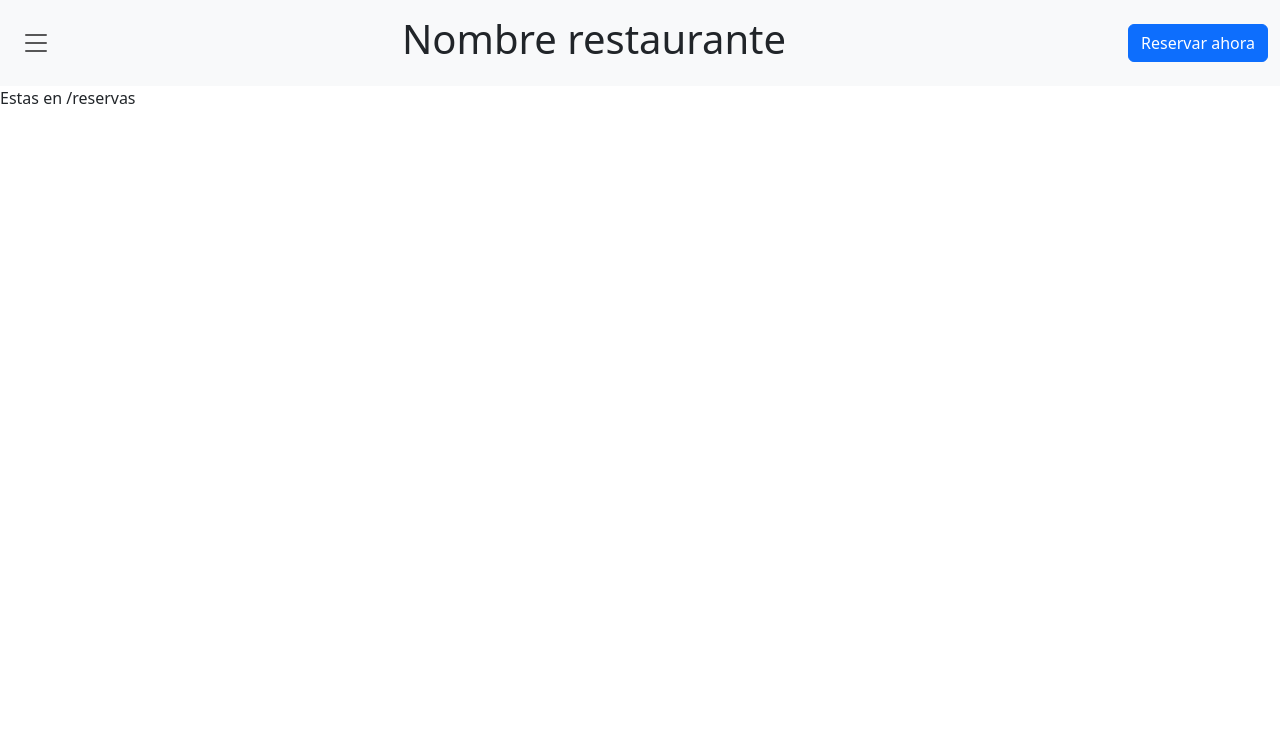
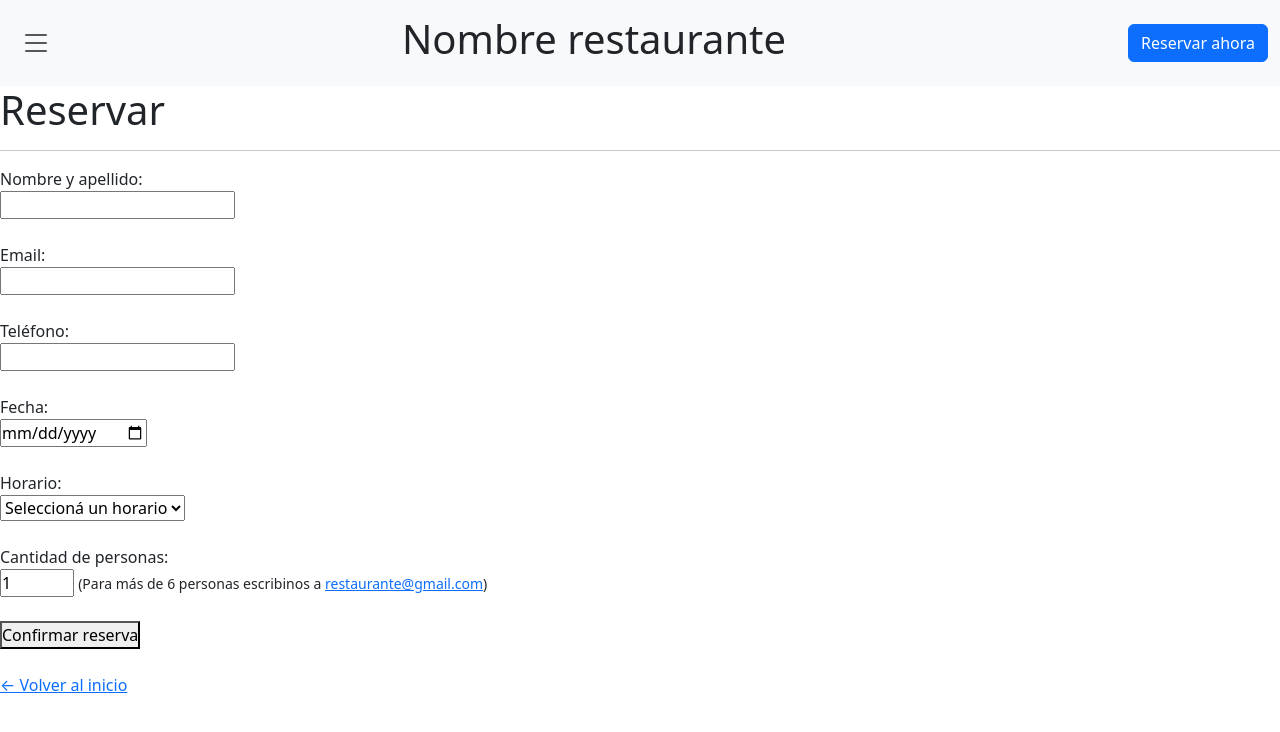
Before and after one commit to Sponton-Lucas/Proyecto-Final-IDS, a Flask app: page /reservas in a window 1280 px wide. Shown: the top 732 px of the page. Run offline with Flask 3, Linux system fonts and the light colour scheme.

Commit message:
Se agrega el template de la pagina reservas (sin estilo)

```diff
--- a/front-end/templates/reservas.html
+++ b/front-end/templates/reservas.html
@@ -4,6 +4,66 @@
 
 {% block content %}
 
-<p>Estas en /reservas</p>
+<!DOCTYPE html>
+<html lang="es">
+<head>
+  <meta charset="UTF-8" />
+  <meta name="viewport" content="width=device-width, initial-scale=1.0"/>
+  <title>Reservar</title>
+</head>
+<body>
+
+  <h1>Reservar</h1>
+  <hr/>
+
+  <form action="#" method="POST">
+
+    <label for="nombre">Nombre y apellido:</label><br/>
+    <input type="text" id="nombre" name="nombre" required/><br/><br/>
+
+    <label for="email">Email:</label><br/>
+    <input type="email" id="email" name="email" required/><br/><br/>
+
+    <label for="telefono">Teléfono:</label><br/>
+    <input type="tel" id="telefono" name="telefono"/><br/><br/>
+
+    <label for="fecha">Fecha:</label><br/>
+    <input type="date" id="fecha" name="fecha" required/><br/><br/>
+
+    <label for="horario">Horario:</label><br/>
+    <select id="horario" name="horario" required>
+      <option value="" disabled selected>Seleccioná un horario</option>
+      <optgroup label="Almuerzo">
+        <option value="12:00">12:00</option>
+        <option value="12:30">12:30</option>
+        <option value="13:00">13:00</option>
+        <option value="13:30">13:30</option>
+        <option value="14:00">14:00</option>
+        <option value="14:30">14:30</option>
+      </optgroup>
+      <optgroup label="Cena">
+        <option value="19:00">19:00</option>
+        <option value="19:30">19:30</option>
+        <option value="20:00">20:00</option>
+        <option value="20:30">20:30</option>
+        <option value="21:00">21:00</option>
+        <option value="21:30">21:30</option>
+        <option value="22:00">22:00</option>
+      </optgroup>
+    </select><br/><br/>
+
+    <label for="personas">Cantidad de personas:</label><br/>
+    <input type="number" id="personas" name="personas" min="1" max="6" value="1" required/>
+    <small> (Para más de 6 personas escribinos a <a href="mailto:restaurante@gmail.com">restaurante@gmail.com</a>)</small><br/><br/>
+
+    <button type="submit">Confirmar reserva</button>
+
+  </form>
+
+  <br/>
+  <a href="index.html">← Volver al inicio</a>
+
+</body>
+</html>
 
 {% endblock %}
```
